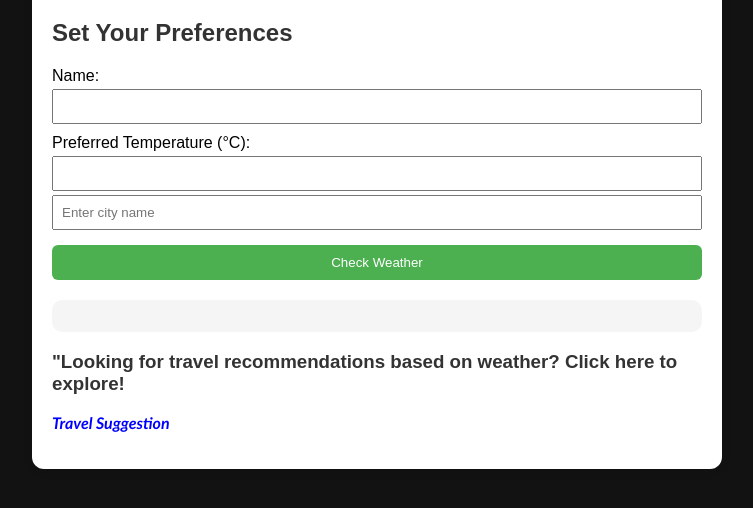
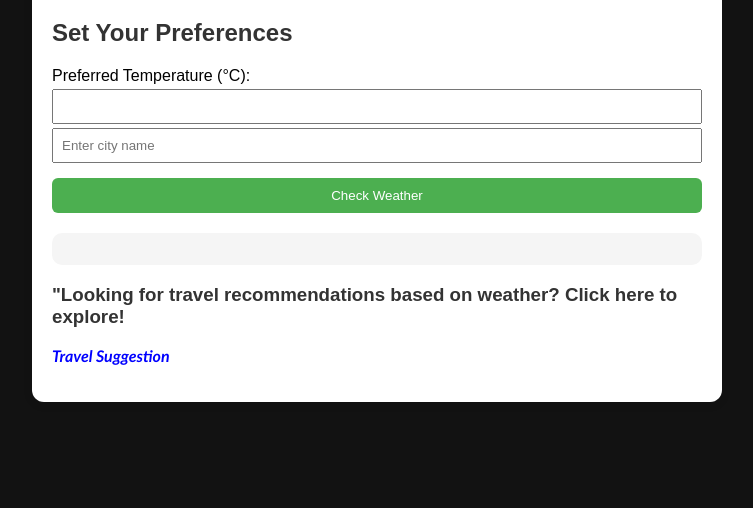
Before and after one commit to Aftab-0480/weatherlyIndia, a plain HTML site: page index.html in a window 1280 px wide. Shown: the part 102-610 px from the top of the page, without its empty margins (263-1016 px from the left). Drawn offline with Linux system fonts and the light colour scheme.

Commit message:
Update index.html

```diff
--- a/index.html
+++ b/index.html
@@ -13,10 +13,6 @@
       <h1>🌤️ Weather App</h1>
       <form id="preferences-form">
         <h2>Set Your Preferences</h2>
-        <label>
-          Name:
-          <input type="text" id="name" required />
-        </label>
         <label>
           Preferred Temperature (°C):
           <input type="number" id="preferredTemp" required />
```
